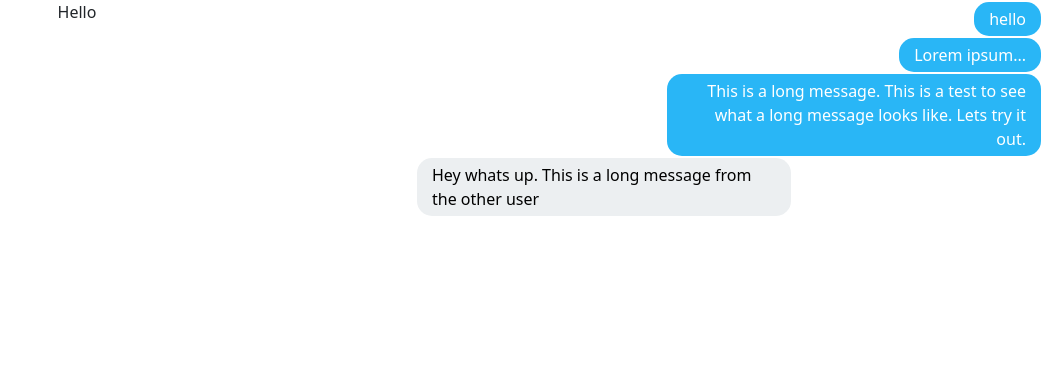
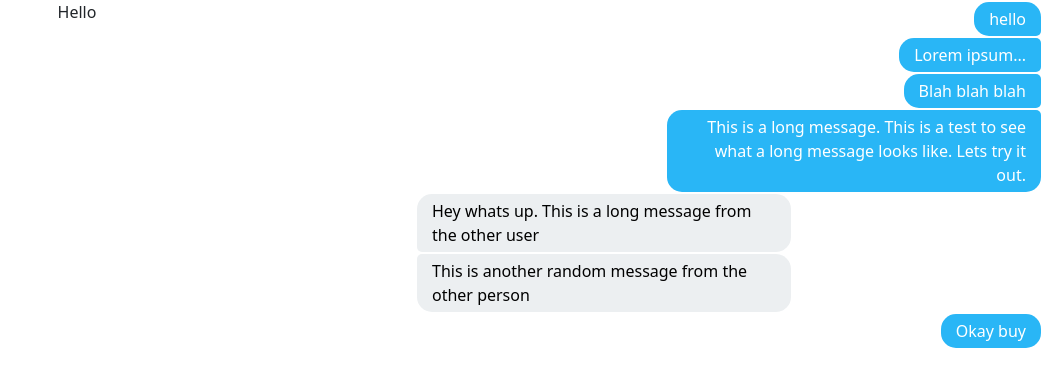
Before and after one commit to DevanTurtle7/full-stack-chat, a React (Create React App) app: page / in a window 1280 px wide. Shown: the top 386 px of the page, without its empty margins (235-1280 px from the left). Built offline with nearby package versions, Linux system fonts and the light colour scheme.

Commit message:
added more styling to bubbles

```diff
--- a/src/Bubble.js
+++ b/src/Bubble.js
@@ -1,7 +1,6 @@
 import { Component } from 'react';
 import {
     Col,
-    Container
 } from 'reactstrap';
 
 class Bubble extends Component {
@@ -9,13 +8,15 @@ class Bubble extends Component {
         super(props);
 
         this.sentClassName = this.props.sent ? "chatBubble-sent" : "chatBubble-received";
+        this.firstClassName = this.props.first ? "chatBubble-first" : ""
+        this.lastClassName = this.props.last ? "chatBubble-last" : ""
         this.justification = this.props.sent ? "justify-content-end" : "justify-content-start"
     }
 
     render() {
         return (
             <Col className={"d-flex " + this.justification}>
-                <div className={"chatBubble " + this.sentClassName}>
+                <div className={"chatBubble " + this.sentClassName + " " + this.firstClassName + " " + this.lastClassName}>
                     <p>{this.props.text}</p>
                 </div>
             </Col>
--- a/src/Chat.js
+++ b/src/Chat.js
@@ -10,8 +10,11 @@ class Chat extends Component {
         this.messages = [
             {sender: 1, message: "hello"},
             {sender: 1, message: "Lorem ipsum..."},
+            {sender: 1, message: "Blah blah blah"},
             {sender: 1, message: "This is a long message. This is a test to see what a long message looks like. Lets try it out."},
-            {sender: 2, message: "Hey whats up. This is a long message from the other user"}
+            {sender: 2, message: "Hey whats up. This is a long message from the other user"},
+            {sender: 2, message: "This is another random message from the other person"},
+            {sender: 1, message: "Okay buy"},
         ]
 
         this.userId = 1;
@@ -19,13 +22,18 @@ class Chat extends Component {
 
     render() {
         var messages = []
+        var numMessages = this.messages.length
 
-        for (var i in this.messages) {
+        for (var i = 0; i < numMessages; i++) {
             let message = this.messages[i]
+            let sender = message.sender
 
             messages.push(<Bubble
-                sent={message.sender === this.userId}
+                sent={sender === this.userId}
                 text={message.message}
+                first={i === 0 || this.messages[i-1].sender !== sender}
+                last={i === (numMessages - 1) || this.messages[i+1].sender !== sender}
+                key={i}
             />)
         }
 
--- a/src/index.css
+++ b/src/index.css
@@ -20,7 +20,7 @@ code {
   padding-right: 15px;
   padding-top: 5px;
   padding-bottom: 5px;
-  border-radius: 15px;
+  border-radius: 5px;
   margin-top: 2px;
 }
 
@@ -32,10 +32,24 @@ code {
   text-align: right;
   background-color: #29b6f6;
   color: white;
+  border-top-left-radius: 15px;
+  border-bottom-left-radius: 15px;
 }
 
 .chatBubble-received {
   text-align: left;
   background-color: #eceff1;
-  color: black
+  color: black;
+  border-top-right-radius: 15px;
+  border-bottom-right-radius: 15px;
 }
+
+.chatBubble-first {
+  border-top-left-radius: 15px;
+  border-top-right-radius: 15px;
+}
+
+.chatBubble-last {
+  border-bottom-left-radius: 15px;
+  border-bottom-right-radius: 15px;
+}
```
